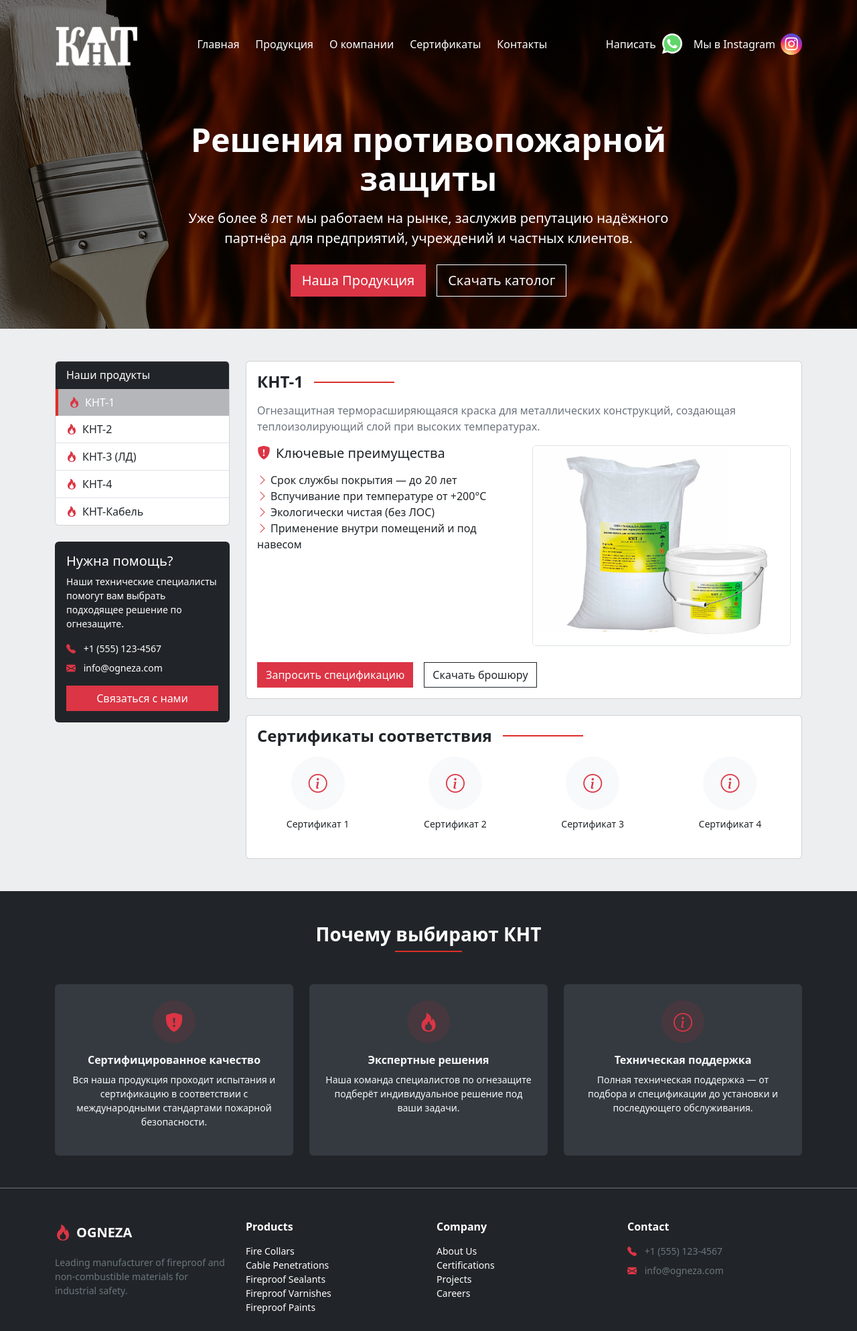
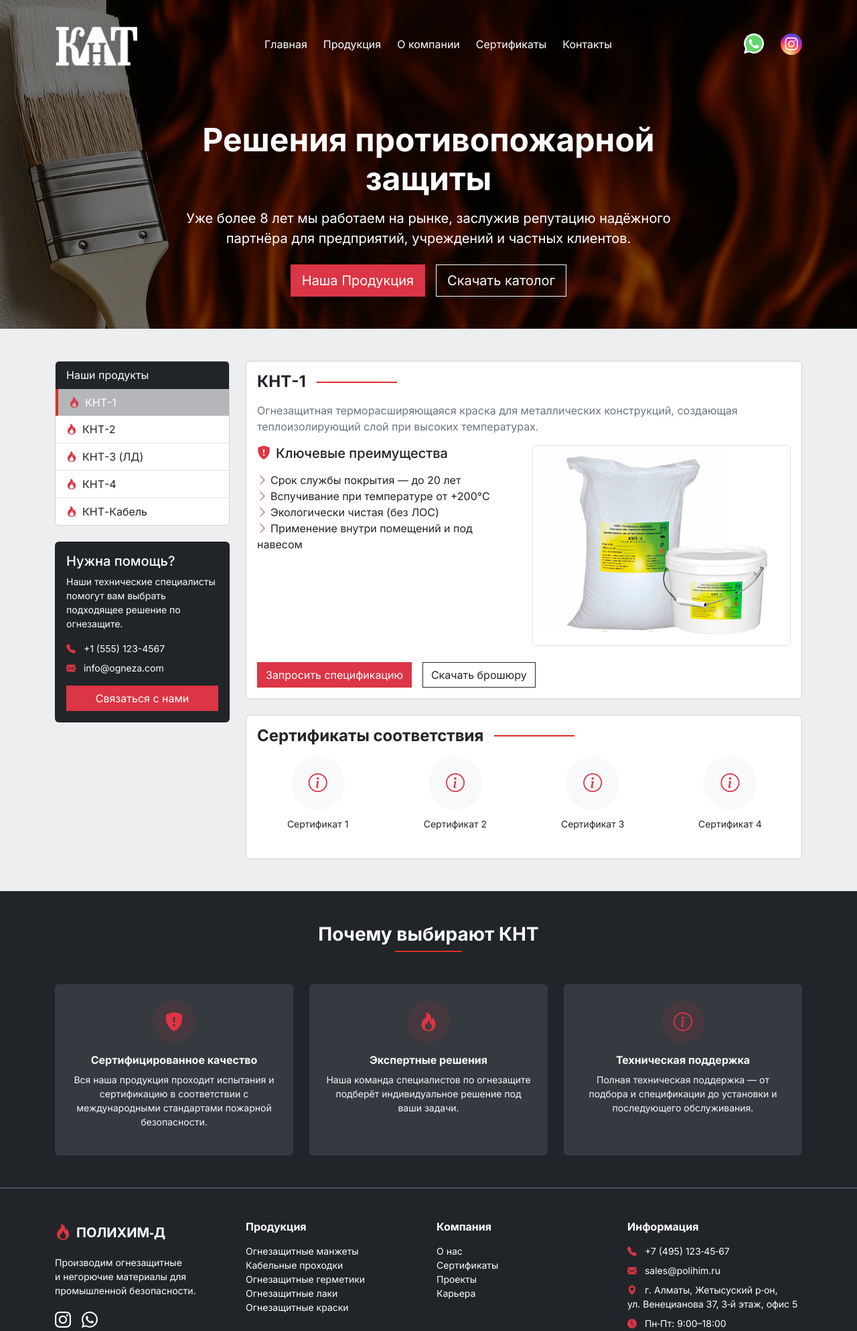
Before and after one commit to k1lst1x/knt-ognezaschita, a Django app: page / in a window 1280 px wide. Shown: the top 1988 px of the page at 67% size. Run offline with Django 5.2, Linux system fonts and the light colour scheme; data that the repository does not hold is empty.

Commit message:
small fix in navbar and completely updated the footer

```diff
--- a/static/landing.css
+++ b/static/landing.css
@@ -1,6 +1,25 @@
 /* Примерный файл landing.css */
 
 /* Цветные фоны, аналогичные исходному дизайну */
+  /* 1) Делаем Inter главным шрифтом Bootstrap — так он применяется ко всем компонентам */
+  :root {
+    --bs-font-sans-serif: "Inter", system-ui, -apple-system, "Segoe UI",
+                          Roboto, "Helvetica Neue", Arial, "Noto Sans",
+                          sans-serif, "Apple Color Emoji", "Segoe UI Emoji",
+                          "Segoe UI Symbol", "Noto Color Emoji";
+  }
+
+  /* 2) На всякий случай для HTML/Body (если что‑то не использует переменную) */
+  html, body {
+    font-family: var(--bs-font-sans-serif);
+  }
+
+  .legal-text {
+    word-wrap: break-word;
+    overflow-wrap: break-word;
+    white-space: normal;
+  }
+
   .bg-hero {
     background-image: url('/static/images/banner.png');
     background-size: cover;
--- a/templates/base.html
+++ b/templates/base.html
@@ -15,6 +15,14 @@
       rel="stylesheet"
       href="https://cdn.jsdelivr.net/npm/bootstrap-icons@1.10.5/font/bootstrap-icons.css"
     />
+
+    <!-- Inter (400‑700) -->
+    <link rel="preconnect" href="https://fonts.googleapis.com">
+    <link rel="preconnect" href="https://fonts.gstatic.com" crossorigin>
+    <link
+      href="https://fonts.googleapis.com/css2?family=Inter:wght@400;500;600;700&display=swap"
+      rel="stylesheet">
+
     <!-- Ваши стили -->
     <link rel="stylesheet" href="{% static 'landing.css' %}" />
   </head>
--- a/templates/includes/footer.html
+++ b/templates/includes/footer.html
@@ -1,50 +1,101 @@
-<footer class="bg-dark text-white border-top border-secondary py-5">
+<footer class="footer bg-dark text-white border-top border-secondary py-5">
   <div class="container">
+
+    <!-- верхний блок -->
     <div class="row g-4 mb-4">
+
+      <!-- Бренд + соцсети -->
       <div class="col-12 col-md-3">
         <div class="d-flex align-items-center mb-3">
           <i class="bi bi-fire text-danger fs-4 me-2"></i>
-          <span class="fs-5 fw-bold">OGNEZA</span>
+          <span class="fs-5 fw-bold">ПОЛИХИМ‑Д</span>
         </div>
-        <p class="small text-secondary">
-          Leading manufacturer of fireproof and non-combustible materials for industrial safety.
+        <p class="small">
+          Производим огнезащитные и&nbsp;негорючие материалы для промышленной безопасности.
         </p>
+
+        <!-- соц‑иконки -->
+        <div class="d-flex">
+          <a href="https://www.instagram.com/polihim" target="_blank" class="text-white fs-4 me-3"
+             aria-label="Instagram">
+            <i class="bi bi-instagram"></i>
+          </a>
+          <a href="https://wa.me/77001234567" target="_blank" class="text-white fs-4"
+             aria-label="WhatsApp">
+            <i class="bi bi-whatsapp"></i>
+          </a>
+        </div>
       </div>
+
+      <!-- Продукция -->
       <div class="col-6 col-md-3">
-        <h5 class="fs-6 fw-bold mb-3">Products</h5>
+        <h5 class="fs-6 fw-bold mb-3">Продукция</h5>
         <ul class="list-unstyled small text-secondary">
-          <li><a href="#" class="text-white text-decoration-none hover-red">Fire Collars</a></li>
-          <li><a href="#" class="text-white text-decoration-none hover-red">Cable Penetrations</a></li>
-          <li><a href="#" class="text-white text-decoration-none hover-red">Fireproof Sealants</a></li>
-          <li><a href="#" class="text-white text-decoration-none hover-red">Fireproof Varnishes</a></li>
-          <li><a href="#" class="text-white text-decoration-none hover-red">Fireproof Paints</a></li>
+          <li><a href="#" class="text-white text-decoration-none hover-red">Огнезащитные&nbsp;манжеты</a></li>
+          <li><a href="#" class="text-white text-decoration-none hover-red">Кабельные&nbsp;проходки</a></li>
+          <li><a href="#" class="text-white text-decoration-none hover-red">Огнезащитные&nbsp;герметики</a></li>
+          <li><a href="#" class="text-white text-decoration-none hover-red">Огнезащитные&nbsp;лаки</a></li>
+          <li><a href="#" class="text-white text-decoration-none hover-red">Огнезащитные&nbsp;краски</a></li>
         </ul>
       </div>
+
+      <!-- Компания -->
       <div class="col-6 col-md-3">
-        <h5 class="fs-6 fw-bold mb-3">Company</h5>
+        <h5 class="fs-6 fw-bold mb-3">Компания</h5>
         <ul class="list-unstyled small text-secondary">
-          <li><a href="#" class="text-white text-decoration-none hover-red">About Us</a></li>
-          <li><a href="#" class="text-white text-decoration-none hover-red">Certifications</a></li>
-          <li><a href="#" class="text-white text-decoration-none hover-red">Projects</a></li>
-          <li><a href="#" class="text-white text-decoration-none hover-red">Careers</a></li>
+          <li><a href="#" class="text-white text-decoration-none hover-red">О&nbsp;нас</a></li>
+          <li><a href="#" class="text-white text-decoration-none hover-red">Сертификаты</a></li>
+          <li><a href="#" class="text-white text-decoration-none hover-red">Проекты</a></li>
+          <li><a href="#" class="text-white text-decoration-none hover-red">Карьера</a></li>
         </ul>
       </div>
+
+      <!-- Контакты -->
       <div class="col-12 col-md-3">
-        <h5 class="fs-6 fw-bold mb-3">Contact</h5>
-        <ul class="list-unstyled small text-secondary">
+        <h5 class="fs-6 fw-bold mb-3">Информация</h5>
+        <ul class="list-unstyled small">
           <li class="mb-2">
             <i class="bi bi-telephone-fill text-danger me-2"></i>
-            +1 (555) 123-4567
+            +7&nbsp;(495)&nbsp;123‑45‑67
+          </li>
+          <li class="mb-2">
+            <i class="bi bi-envelope-fill text-danger me-2"></i>
+            sales@polihim.ru
+          </li>
+          <li class="mb-2">
+            <i class="bi bi-geo-alt-fill text-danger me-2"></i>
+            г.&nbsp;Алматы, Жетысуский&nbsp;р‑он,<br>
+            ул.&nbsp;Венецианова&nbsp;37, 3‑й&nbsp;этаж, офис&nbsp;5
           </li>
           <li>
-            <i class="bi bi-envelope-fill text-danger me-2"></i>
-            info@ogneza.com
+            <i class="bi bi-clock-fill text-danger me-2"></i>
+            Пн‑Пт:&nbsp;9:00–18:00
           </li>
         </ul>
       </div>
     </div>
-    <div class="border-top border-secondary pt-3 text-center small text-secondary">
-      © {{ now|date:"Y" }} Ogneza. All rights reserved.
+
+    <!-- карта -->
+    <div class="row mb-4">
+      <div class="col-12">
+        <div class="ratio ratio-21x9 rounded shadow-sm">
+          <!-- замените координаты на точные при необходимости -->
+          <!-- <iframe
+            src="https://yandex.ru/map-widget/v1/?ll=76.897,43.289&z=16&pt=76.897,43.289,pm2rdm"
+            loading="lazy" frameborder="0" allowfullscreen
+            title="Карта расположения"></iframe> -->
+          <iframe src="https://yandex.ru/map-widget/v1/?um=constructor%3A852a93248880399137a2eb62bf956d443fa2d792afb7b84d7c2f06b3f09250bc&amp;source=constructor" width="100%" height="400" frameborder="0"></iframe>
+        </div>
+        <p class="small text-center text-secondary mt-2">
+          Завод&nbsp;· Центральный&nbsp;офис&nbsp;· Научная&nbsp;лаборатория&nbsp;· Производство
+        </p>
+      </div>
+    </div>
+
+    <!-- правовая строка -->
+    <div class="border-top border-secondary pt-3 text-center small text-secondary legal-text">
+      Все права защищены © 2025&nbsp;ООО&nbsp;«ПОЛИХИМ‑Д» &nbsp;
+      ОГРН 1175275035319&nbsp;| ИНН 5249156277&nbsp;| КПП 524901001
     </div>
   </div>
 </footer>
--- a/templates/includes/header.html
+++ b/templates/includes/header.html
@@ -71,7 +71,7 @@
     <div class="d-flex align-items-center gap-3">
       <!-- Ссылка "Написать" с SVG-иконкой WhatsApp -->
       <a href="https://wa.me/77001234567" target="_blank" class="d-flex align-items-center gap-2 text-decoration-none border-0 bg-transparent">
-        <span class="text-white">Написать</span>
+        <span class="text-white"></span>
         <!-- Вставка SVG иконки WhatsApp -->
         <span style="display: inline-flex; align-items: center;">
           <svg width="32" height="32" viewBox="0 0 18 19" fill="none" xmlns="http://www.w3.org/2000/svg">
@@ -91,7 +91,7 @@
 
       <!-- Ссылка "Мы в Instagram" с иконкой Instagram -->
       <a href="https://instagram.com/yourprofile" target="_blank" class="d-flex align-items-center gap-2 text-decoration-none border-0 bg-transparent">
-        <span class="text-white">Мы в Instagram</span>
+        <span class="text-white"></span>
         <div
           class="d-flex justify-content-center align-items-center rounded-circle"
           style="width: 32px; height: 32px; background: radial-gradient(circle at 30% 107%, #fdf497 0%, #fdf497 5%, #fd5949 45%, #d6249f 60%, #285AEB 90%);"
```
